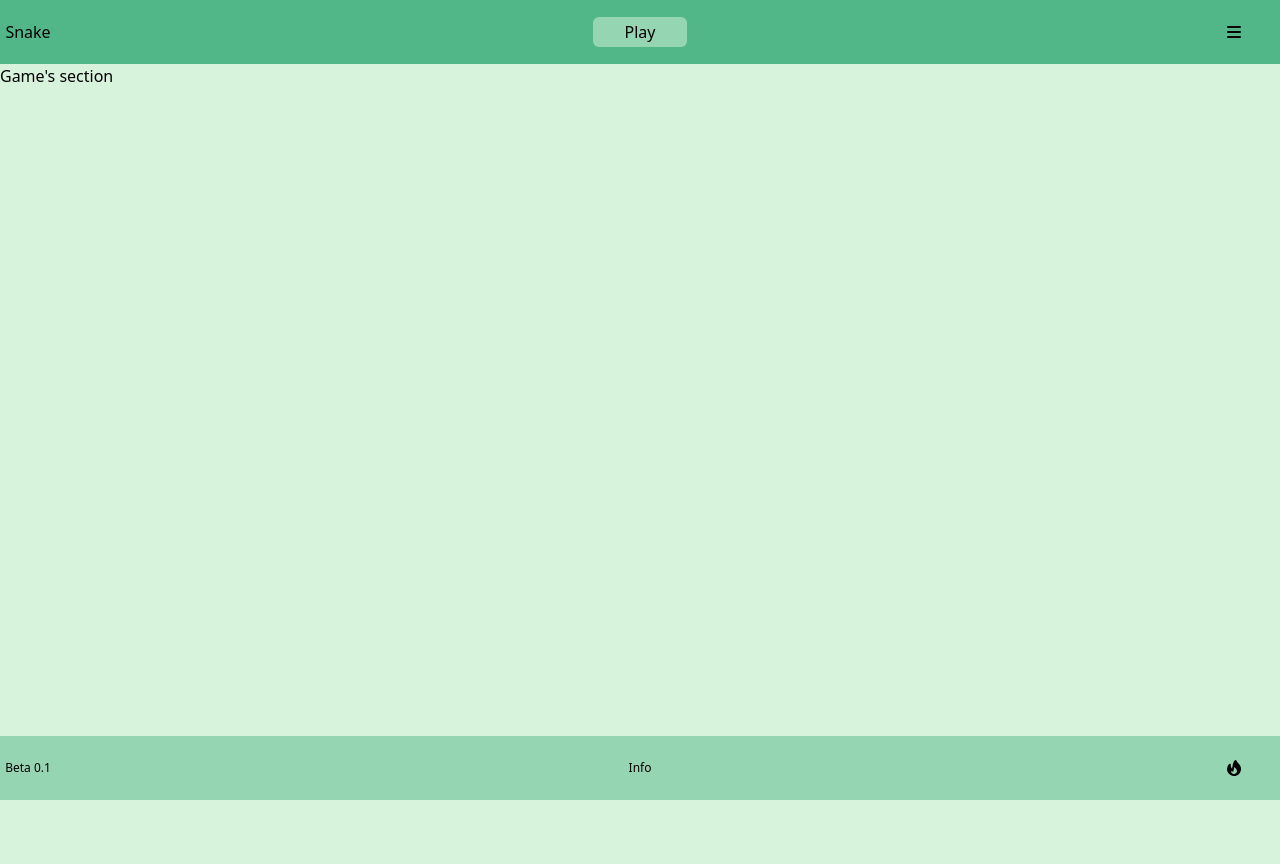
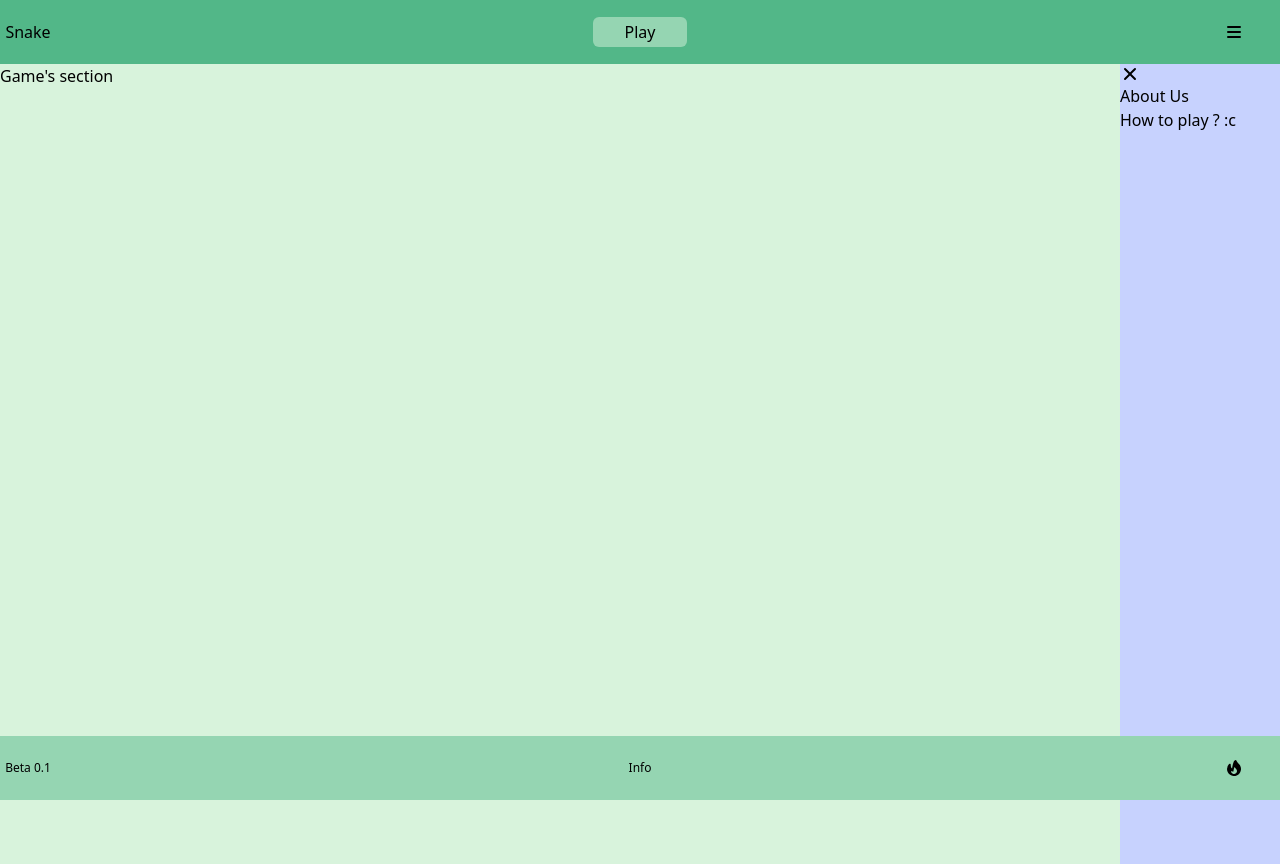
Before and after one commit to MathieuBurnat/snake, a PHP site: page / in a window 1280 px wide. Before the commit the page ends 800 px from the top, so only its background shows below. Run offline with PHP 8.4, Linux system fonts and the light colour scheme; some libraries are stand-ins or nearby versions.

Commit message:
Create menu

```diff
--- a/components/header.php
+++ b/components/header.php
@@ -1,3 +1,4 @@
+<!-- Header -->
 <div class="flex bg-main-content h-16 text-center align-self items-center">
     <div class="flex-none w-14">
         Snake
@@ -14,10 +15,33 @@
     </div>
 </div>
 
+<!-- Header's menu -->
+<div class="menu h-screen w-40 float-right bg-indigo-200">
+    <div class="cross">
+        <svg xmlns="http://www.w3.org/2000/svg" class="h-5 w-5" viewBox="0 0 20 20" fill="currentColor">
+            <path fill-rule="evenodd"
+                d="M4.293 4.293a1 1 0 011.414 0L10 8.586l4.293-4.293a1 1 0 111.414 1.414L11.414 10l4.293 4.293a1 1 0 01-1.414 1.414L10 11.414l-4.293 4.293a1 1 0 01-1.414-1.414L8.586 10 4.293 5.707a1 1 0 010-1.414z"
+                clip-rule="evenodd" />
+        </svg>
+    </div>
+
+    <div class="items">
+        <div class="item">
+            About Us
+        </div>
+        <div class="item">
+            How to play ? :c </div>
+        <div class="item">
+
+        </div>
+
+    </div>
+</div>
+
 <script>
-    $('#menu').click(function(){ launchMenu(); });
+    $('#menu').click(function () { launchMenu(); });
 
-    function launchMenu(){
+    function launchMenu() {
         console.log("Menu");
     }
 </script>
```
